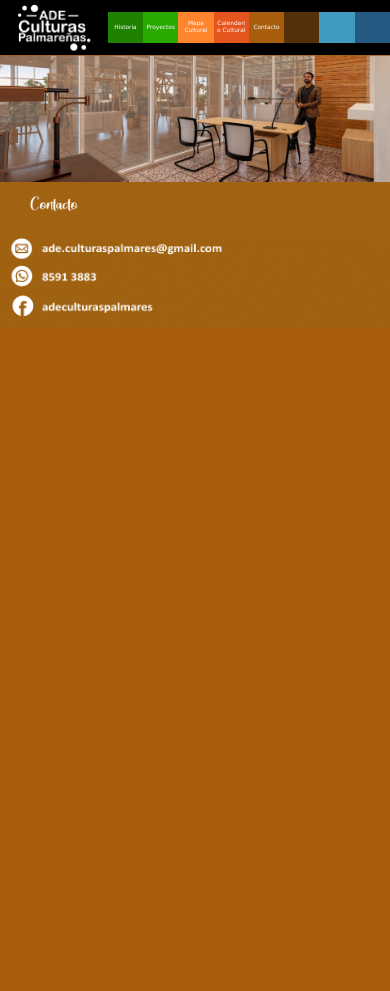
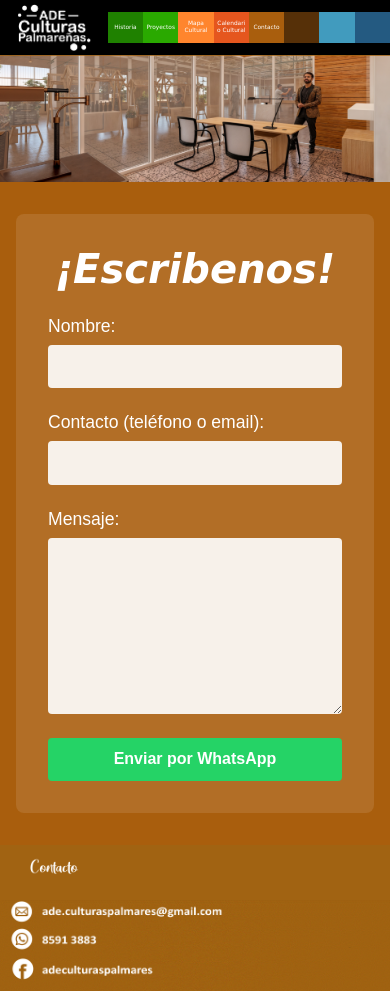
Before and after one commit to Bojtronic/JP_TCU, a website: page public/pages/contacto.html in a window 390 px wide. Before the commit the page ends 844 px from the top, so only its background shows below. Drawn offline with Linux system fonts and the light colour scheme.

Commit message:
Pagina de contacto lista

```diff
--- a/public/css/contacto.css
+++ b/public/css/contacto.css
@@ -9,3 +9,102 @@ img {
     display: block;
     margin: 0 auto;
 }
+
+.contacto-container {
+    max-width: 800px;
+    margin: 2rem auto;
+    padding: 0 1rem;
+}
+
+.form-section {
+    background-color: rgba(255, 255, 255, 0.1);
+    padding: 2rem;
+    border-radius: 8px;
+    margin-bottom: 2rem;
+}
+
+.form-section h1 {
+    color: white;
+    text-align: center;
+    margin-bottom: 1.5rem;
+    font-family: 'Dancing Script', cursive;
+    font-size: 2.5rem;
+}
+
+.contact-form {
+    display: flex;
+    flex-direction: column;
+    gap: 1.5rem;
+}
+
+.form-group {
+    display: flex;
+    flex-direction: column;
+    gap: 0.5rem;
+}
+
+.form-group label {
+    color: white;
+    font-size: 1.1rem;
+}
+
+.form-group input,
+.form-group textarea {
+    padding: 0.8rem;
+    border: none;
+    border-radius: 4px;
+    background-color: rgba(255, 255, 255, 0.9);
+    font-size: 1rem;
+}
+
+.form-group textarea {
+    min-height: 150px;
+    resize: vertical;
+}
+
+.form-actions {
+    display: flex;
+    gap: 1rem;
+    justify-content: center;
+    flex-wrap: wrap;
+}
+
+.form-actions button {
+    padding: 0.8rem 1.5rem;
+    border: none;
+    border-radius: 4px;
+    font-size: 1rem;
+    font-weight: bold;
+    cursor: pointer;
+    transition: all 0.3s ease;
+    min-width: 200px;
+}
+
+.btn-email {
+    background-color: var(--orange);
+    color: white;
+}
+
+.btn-whatsapp {
+    background-color: #25D366;
+    color: white;
+}
+
+.btn-email:hover {
+    background-color: var(--orange-dark);
+}
+
+.btn-whatsapp:hover {
+    background-color: #128C7E;
+}
+
+/* Responsive */
+@media (max-width: 600px) {
+    .form-actions {
+        flex-direction: column;
+    }
+
+    .form-actions button {
+        width: 100%;
+    }
+}
--- /dev/null
+++ b/public/js/contacto.js
@@ -0,0 +1,69 @@
+document.addEventListener('DOMContentLoaded', function() {
+    const contactForm = document.getElementById('contactForm');
+    //const btnEnviarEmail = document.getElementById('btnEnviarEmail');
+    const btnEnviarWhatsApp = document.getElementById('btnEnviarWhatsApp');
+
+    // Configuración - reemplaza con tus datos reales
+    const config = {
+        emailDestino: 'ade.culturaspalmares@gmail.com', // Correo para recibir los mensajes
+        whatsappNumero: '50685913883', // Número de WhatsApp con código de país
+        asuntoEmail: 'Mensaje desde el sitio web ADE Culturas Palmareñas'
+    };
+
+    // Validar el formulario
+    function validarFormulario() {
+        const nombre = document.getElementById('nombre').value.trim();
+        const contacto = document.getElementById('contacto').value.trim();
+        const mensaje = document.getElementById('mensaje').value.trim();
+
+        if (!nombre || !contacto || !mensaje) {
+            alert('Por favor completa todos los campos del formulario.');
+            return false;
+        }
+
+        return { nombre, contacto, mensaje };
+    }
+
+    /*
+    // Enviar por Email
+    btnEnviarEmail.addEventListener('click', function() {
+        const formData = validarFormulario();
+        if (!formData) return;
+
+        const { nombre, contacto, mensaje } = formData;
+        const cuerpoEmail = `
+            Nombre: ${nombre}
+            Contacto: ${contacto}
+            Mensaje: ${mensaje}
+        `;
+
+        const mailtoLink = `mailto:${config.emailDestino}?subject=${encodeURIComponent(config.asuntoEmail)}&body=${encodeURIComponent(cuerpoEmail)}`;
+        window.location.href = mailtoLink;
+    });
+    */
+
+    // Enviar por WhatsApp
+    btnEnviarWhatsApp.addEventListener('click', function() {
+        const formData = validarFormulario();
+        if (!formData) return;
+
+        const { nombre, contacto, mensaje } = formData;
+        const textoWhatsApp = `
+            *Mensaje desde el sitio web ADE Culturas Palmareñas*
+
+            *Nombre:* ${nombre}
+            *Contacto:* ${contacto}
+            *Mensaje:*
+            ${mensaje}
+        `;
+
+        const whatsappLink = `https://wa.me/${config.whatsappNumero}?text=${encodeURIComponent(textoWhatsApp)}`;
+        window.open(whatsappLink, '_blank');
+    });
+
+    // Opcional: Mostrar confirmación cuando se envíe desde el cliente de email
+    contactForm.addEventListener('submit', function(e) {
+        e.preventDefault();
+        alert('Gracias por tu mensaje. Se abrirá tu cliente de correo para que puedas enviarlo.');
+    });
+});
--- a/public/pages/contacto.html
+++ b/public/pages/contacto.html
@@ -32,9 +32,36 @@
 
     <img class="imagen-responsive" src="../images/6/propuesta-web-ade_03.jpg" alt="Contacto">
 
+    <main class="contacto-container">
+        <section class="form-section">
+            <h1>¡Escribenos!</h1>
+            <form id="contactForm" class="contact-form">
+                <div class="form-group">
+                    <label for="nombre">Nombre:</label>
+                    <input type="text" id="nombre" name="nombre" required>
+                </div>
+                <div class="form-group">
+                    <label for="contacto">Contacto (teléfono o email):</label>
+                    <input type="text" id="contacto" name="contacto" required>
+                </div>
+                <div class="form-group">
+                    <label for="mensaje">Mensaje:</label>
+                    <textarea id="mensaje" name="mensaje" rows="5" required></textarea>
+                </div>
+                <div class="form-actions">
+                    <!-- <button type="button" id="btnEnviarEmail" class="btn-email">Enviar por Email</button> -->
+                    <button type="button" id="btnEnviarWhatsApp" class="btn-whatsapp">Enviar por WhatsApp</button>
+                </div>
+            </form>
+        </section>
+    </main>
+
     <img class="imagen-responsive" src="../images/6/propuesta-web-ade_04.gif" alt="Contacto">
 
-    <img class="imagen-responsive" src="../images/6/propuesta-web-ade_14.gif" alt="Contacto">
+    <a href="https://www.facebook.com/adeculturaspalmares" target="_blank" class="imagen-con-enlace">
+        <img class="imagen-responsive" src="../images/6/propuesta-web-ade_14.gif" alt="Síguenos en Facebook">
+    </a>
 
+    <script src="../js/contacto.js"></script>
 </body>
 </html>
```
